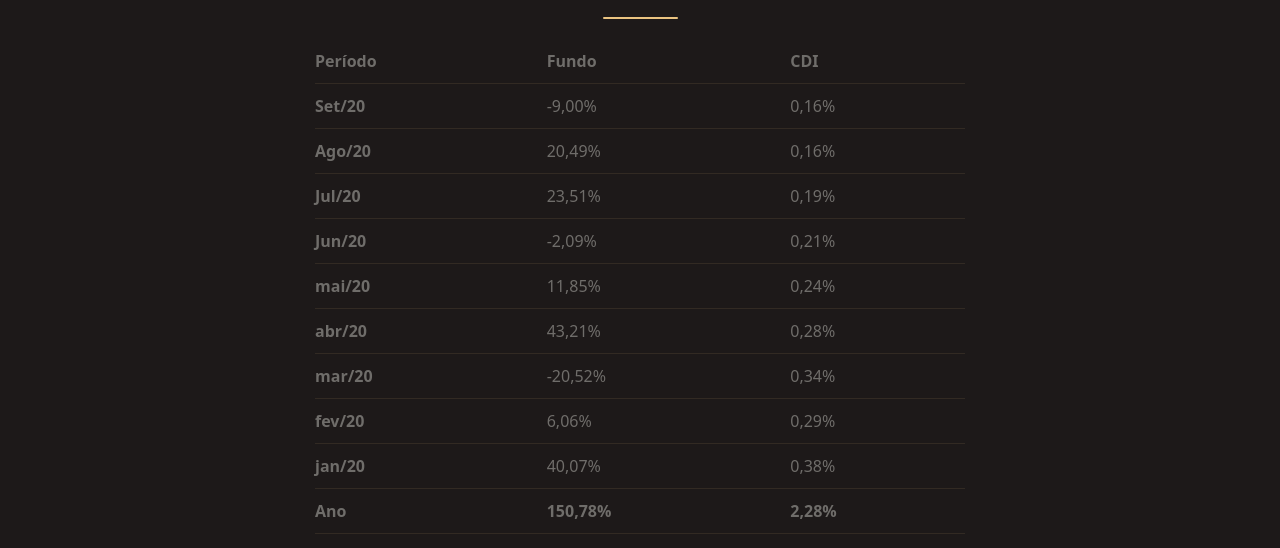
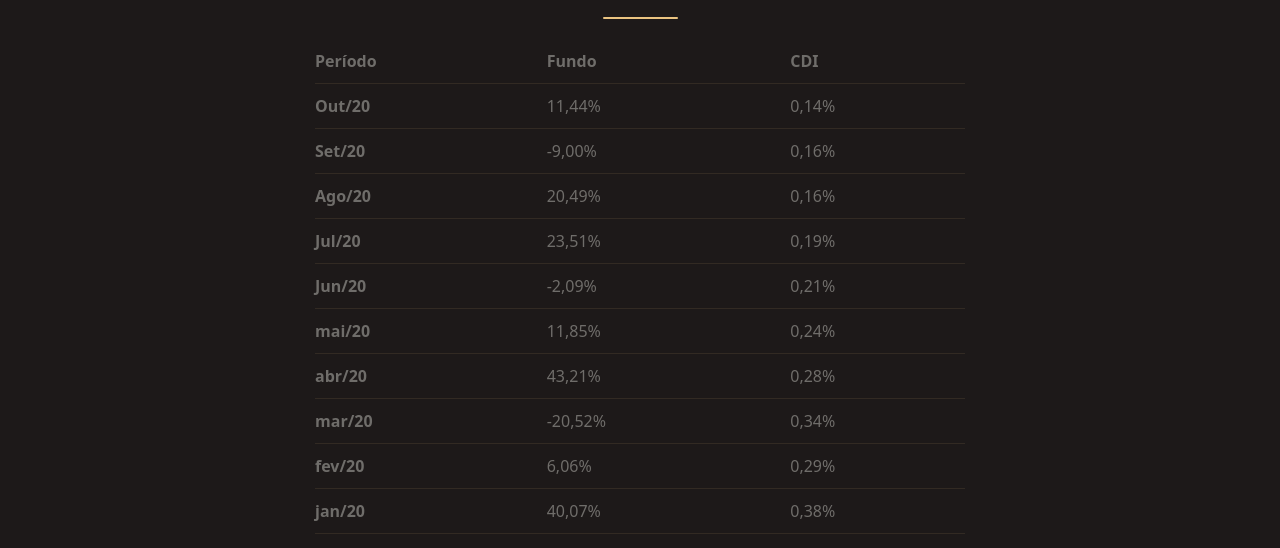
Before and after one commit to ateliedetemas/blpcrypto, a Jekyll site: the page built from _pages/rentabilidade/assets-fim.md, in a window 1280 px wide and 900 px high. Shown: the part 349-897 px from the top of the window. Built offline with Jekyll 4.4.1, drawn with Linux system fonts in a browser that asks for light colours.

Commit message:
Update assets-fim.md

```diff
--- a/_pages/rentabilidade/assets-fim.md
+++ b/_pages/rentabilidade/assets-fim.md
@@ -8,6 +8,7 @@ permalink: "/rentabilidade/assets-fim/"
 
 Período | Fundo | CDI
 ---|---|---
+**Out/20** | 11,44% | 0,14%
 **Set/20** | -9,00% | 0,16%
 **Ago/20** | 20,49% | 0,16%
 **Jul/20** | 23,51% | 0,19%
@@ -17,7 +18,7 @@ Período | Fundo | CDI
 **mar/20** | -20,52% | 0,34%
 **fev/20** | 6,06% | 0,29%
 **jan/20** | 40,07% | 0,38%
-**Ano**  | **150,78%** | **2,28%**
+**Ano**  | **179,47%** | **2,43%**
 
 ## 2019
 
```
